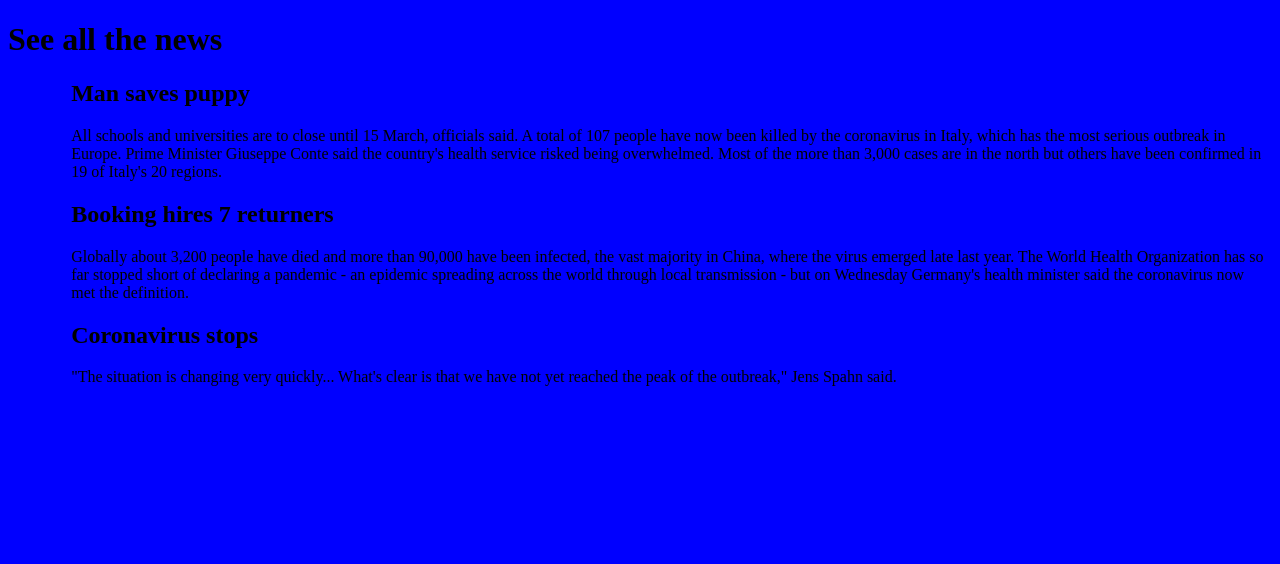
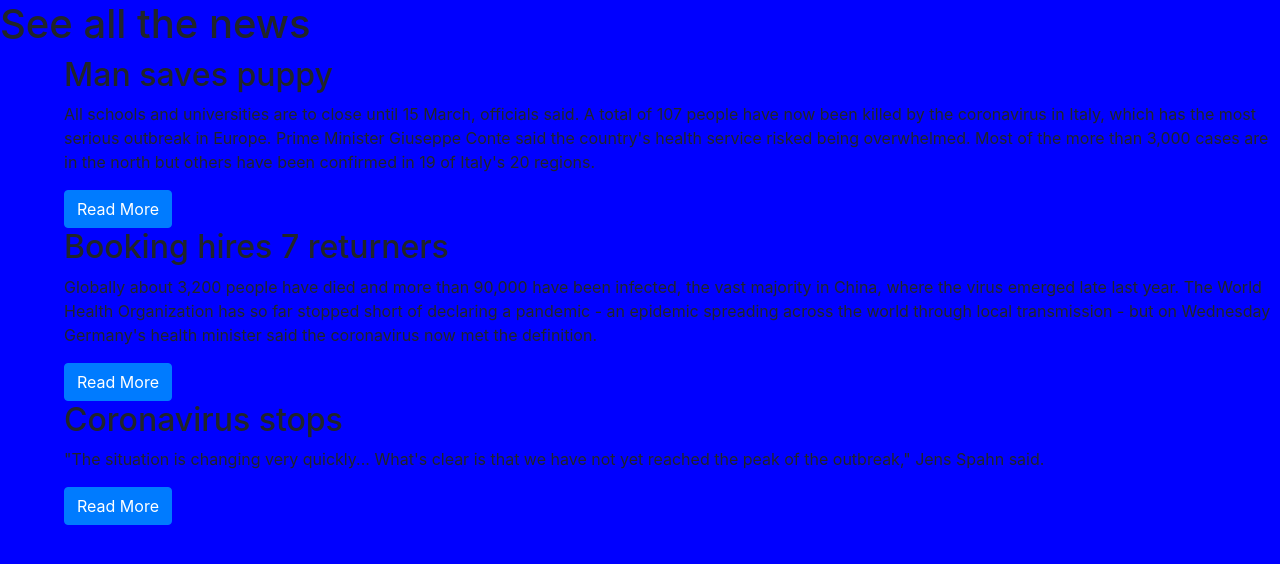
Before and after one commit to KingaCzu/tr_news_page, a plain HTML site: page index.html in a window 1280 px wide. Drawn offline with nearby package versions, Linux system fonts and the light colour scheme.

Commit message:
further implementation

```diff
--- a/index.html
+++ b/index.html
@@ -5,8 +5,8 @@
     <meta charset="UTF-8">
     <meta name="viewpoint" content="width=device-width, initial-scale=1.0">
     <title>TR News Page - Updated Daily!</title>
-    <link rel="stylesheet" href="styles.css">
-</head>
+    <link rel="stylesheet" href="https://stackpath.bootstrapcdn.com/bootstrap/4.4.1/css/bootstrap.min.css" integrity="sha384-Vkoo8x4CGsO3+Hhxv8T/Q5PaXtkKtu6ug5TOeNV6gBiFeWPGFN9MuhOf23Q9Ifjh" crossorigin="anonymous">
+    <link rel="stylesheet" href="styles.css"></head>
 
 <body>
     <h1>See all the news</h1>
@@ -26,6 +26,7 @@
                     Most of the more than 3,000 cases are in the north but others have been confirmed in 19 of Italy's
                     20 regions.
                 </p>
+                <button type="button" class="btn btn-primary">Read More</button>
             </div>
             <h2> Booking hires 7 returners</h2>
             <p>
@@ -36,12 +37,14 @@
                 across the world through local transmission - but on Wednesday Germany's health minister said the
                 coronavirus now met the definition.
             </p>
+            <button type="button" class="btn btn-primary">Read More</button>
             </div>
             <h2> Coronavirus stops</h2>
             <p>
                 "The situation is changing very quickly... What's clear is that we have not yet reached the peak of the
                 outbreak," Jens Spahn said.
             </p>
+            <button type="button" class="btn btn-primary">Read More</button>
         </section>
     </main>
 </body>
```
